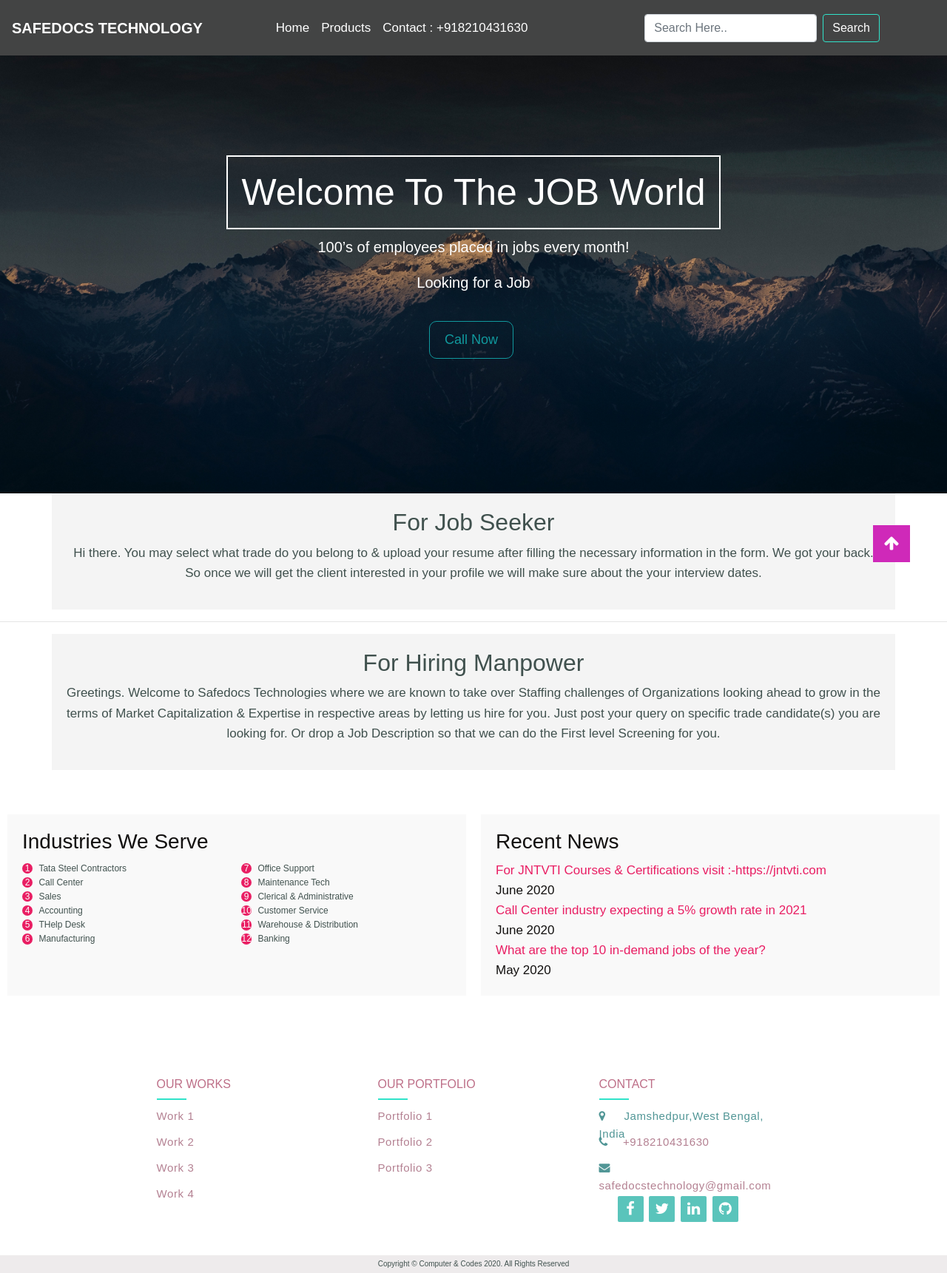
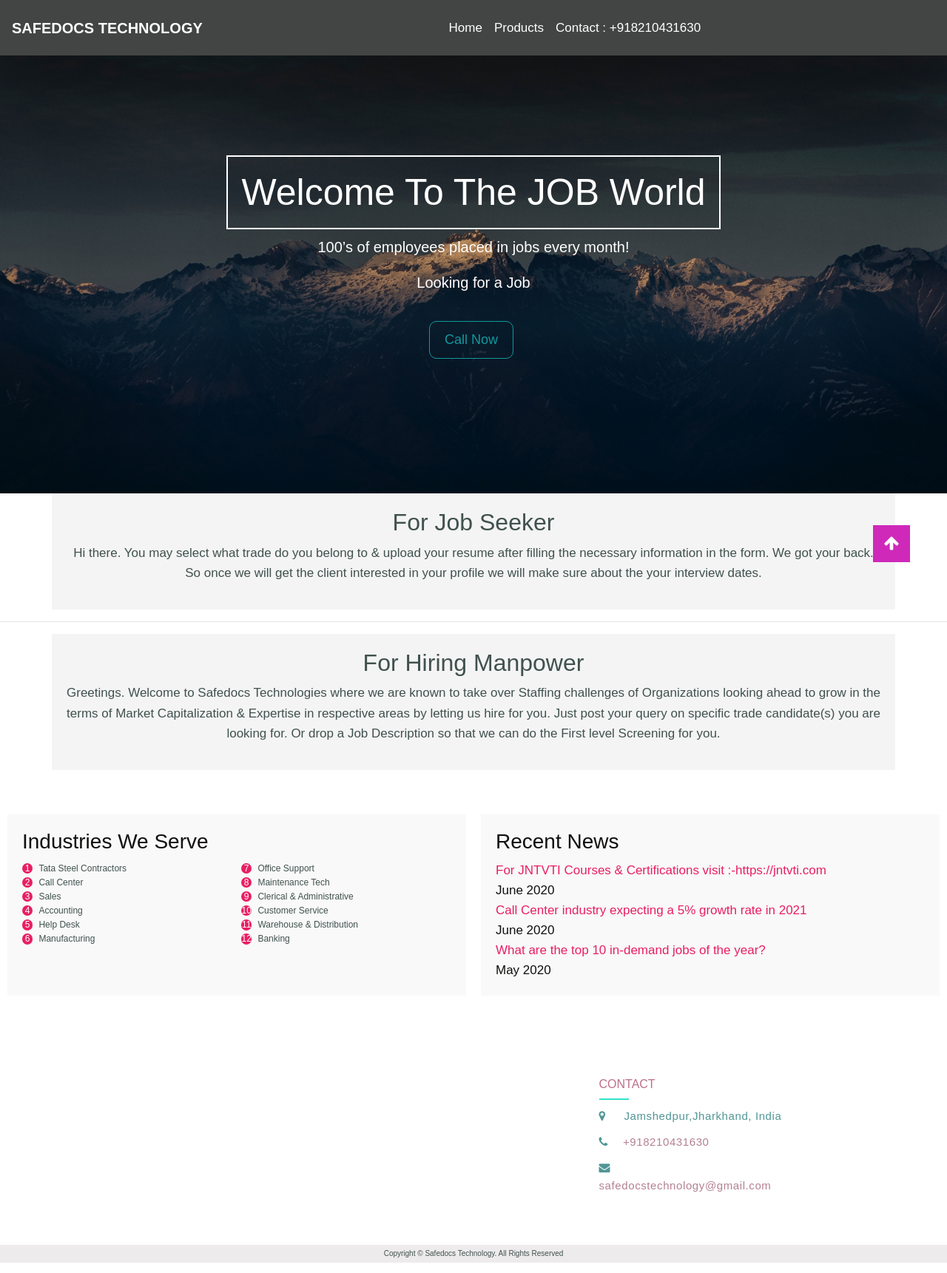
Before and after one commit to Amit998/SP_Site, a PHP site: page /for-recruiters.php in a window 1280 px wide. Shown: the whole page at 74% size. Run offline with PHP 8.4, Linux system fonts and the light colour scheme.

Commit message:
changes made
social media commented,index.php from .html , shop.php from .html,search bar deleted,West Bengal to Jharkhand ,THelp to Help in Industries we serve area,portfolio and our work hidden.

```diff
--- a/for-recruiters.php
+++ b/for-recruiters.php
@@ -24,7 +24,7 @@
 
   <!-- NAVBAR -->
   <nav class="navbar navbar-expand-lg fixed-top py-3">
-    <a href="./index.html" class="navbar-brand">SAFEDOCS TECHNOLOGY</a>
+    <a href="./index.php" class="navbar-brand">SAFEDOCS TECHNOLOGY</a>
     <button
       class="navbar-toggler custom-toggler"
       type="button"
@@ -36,11 +36,11 @@
     <div class="collapse navbar-collapse" id="navbarSupportedContent">
       <ul class="navbar-nav mx-auto">
         <li class="nav-item active">
-          <a href="./index.html" class="nav-link">Home</a>
+          <a href="./index.php" class="nav-link">Home</a>
         </li>
 
         <li class="nav-item">
-          <a href="./shop.html" class="nav-link">Products</a>
+          <a href="./shop.php" class="nav-link">Products</a>
         </li>
 
         <li class="nav-item">
@@ -48,14 +48,14 @@
         </li>
       </ul>
 
-      <ul class="navbar-nav mx-auto">
-        <form class="form-inline d-none d-sm-block" action="FullPost.php?id=<?php $searchQueryParameter ?>">
+      <!--ul class="navbar-nav mx-auto">
+        <form class="form-inline d-none d-sm-block" action="FullPost.php?id=<?/*php $searchQueryParameter */?>">
           <div class="form-group">
             <input class="form-control mr-2" name="search" type="text" placeholder="Search Here.." />
             <button class="btn" name="searchBtn" type="submit">Search</button>
           </div>
         </form>
-      </ul>
+      </ul-->
     </div>
   </nav>
   <br>
@@ -93,7 +93,7 @@
         <li>Call Center</li>
         <li>Sales</li>
         <li>Accounting</li>
-        <li>THelp Desk</li>
+        <li>Help Desk</li>
         <li>Manufacturing</li>
 
         <li>Office Support</li>
@@ -135,7 +135,7 @@
 
     <div class="footer">
       <div class="inner-footer">
-        <div class="footer-items">
+        <div class="footer-items" style="visibility: hidden;">
           <h2>Our Works</h2>
           <div class="footer-border"></div>
           <ul>
@@ -146,7 +146,7 @@
           </ul>
         </div>
 
-        <div class="footer-items">
+        <div class="footer-items" style="visibility: hidden;">
           <h2>Our Portfolio</h2>
           <div class="footer-border"></div>
           <ul>
@@ -163,7 +163,7 @@
             <li>
               <i class="fa fa-map-marker" aria-hidden="true"></i>
 
-                Jamshedpur,West Bengal, India
+                Jamshedpur,Jharkhand, India
 
             </li>
             <li>
@@ -176,16 +176,16 @@
             </li>
           </ul>
 
-          <div class="footer-icons">
+          <!--div class="footer-icons">
             <a href="#"><i class="fa fa-facebook"></i></a>
             <a href="#"><i class="fa fa-twitter"></i></a>
             <a href="#"><i class="fa fa-linkedin"></i></a>
             <a href="#"><i class="fa fa-github"></i></a>
-          </div>
+          </div-->
         </div>
       </div>
       <div class="footer-bottom">
-        Copyright &copy; Computer & Codes 2020. All Rights Reserved
+        Copyright &copy; Safedocs Technology. All Rights Reserved
       </div>
     </div>
 
```
